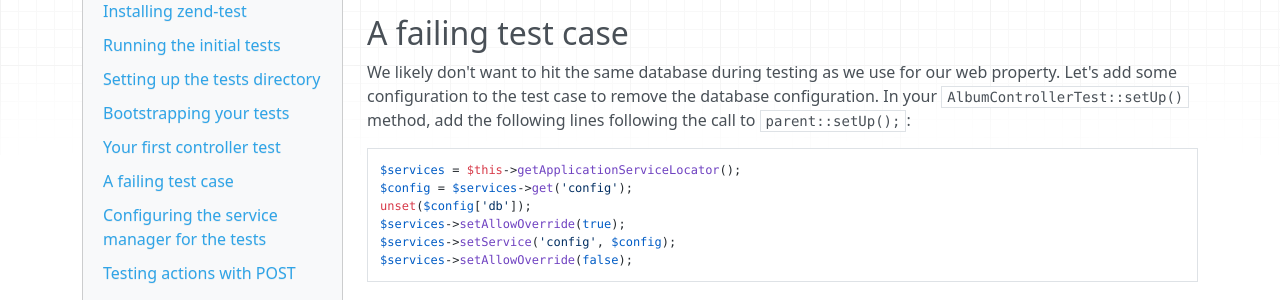
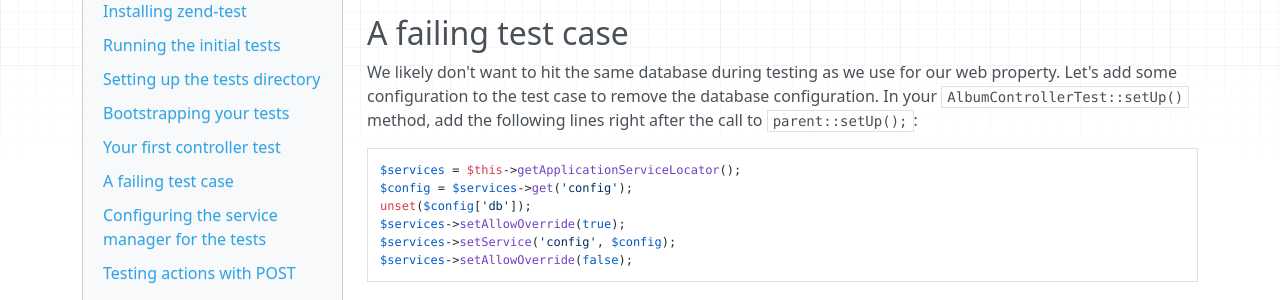
Before and after one commit to laminas/tutorials, an MkDocs documentation site: the page built from doc/book/unit-testing.md, in a window 1280 px wide and 900 px high, scrolled down 3835 px. Shown: the part 151-451 px from the top of the window. Built offline with MkDocs 1.6.1, drawn with Linux system fonts in a browser that asks for light colours; nearby versions of some CDN libraries; old or Windows-style settings are respelled for this version of MkDocs.

Commit message:
Clarify where to place the text
Use of following twice with a different meaning is confusing.

````diff
--- a/doc/book/unit-testing.md
+++ b/doc/book/unit-testing.md
@@ -228,7 +228,7 @@ A successful first test!
 We likely don't want to hit the same database during testing as we use for our
 web property. Let's add some configuration to the test case to remove the
 database configuration. In your `AlbumControllerTest::setUp()` method, add the
-following lines following the call to `parent::setUp();`:
+following lines right after the call to `parent::setUp();`:
 
 ```php
 $services = $this->getApplicationServiceLocator();
````
